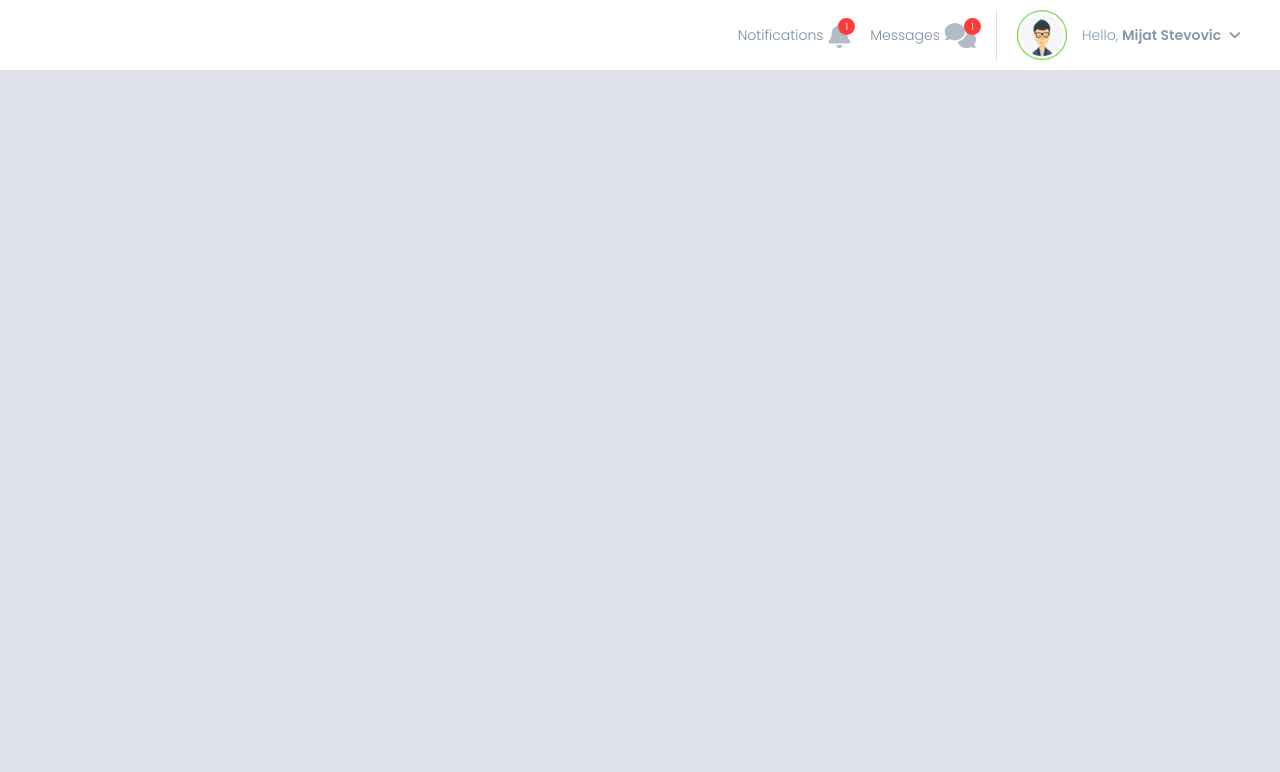
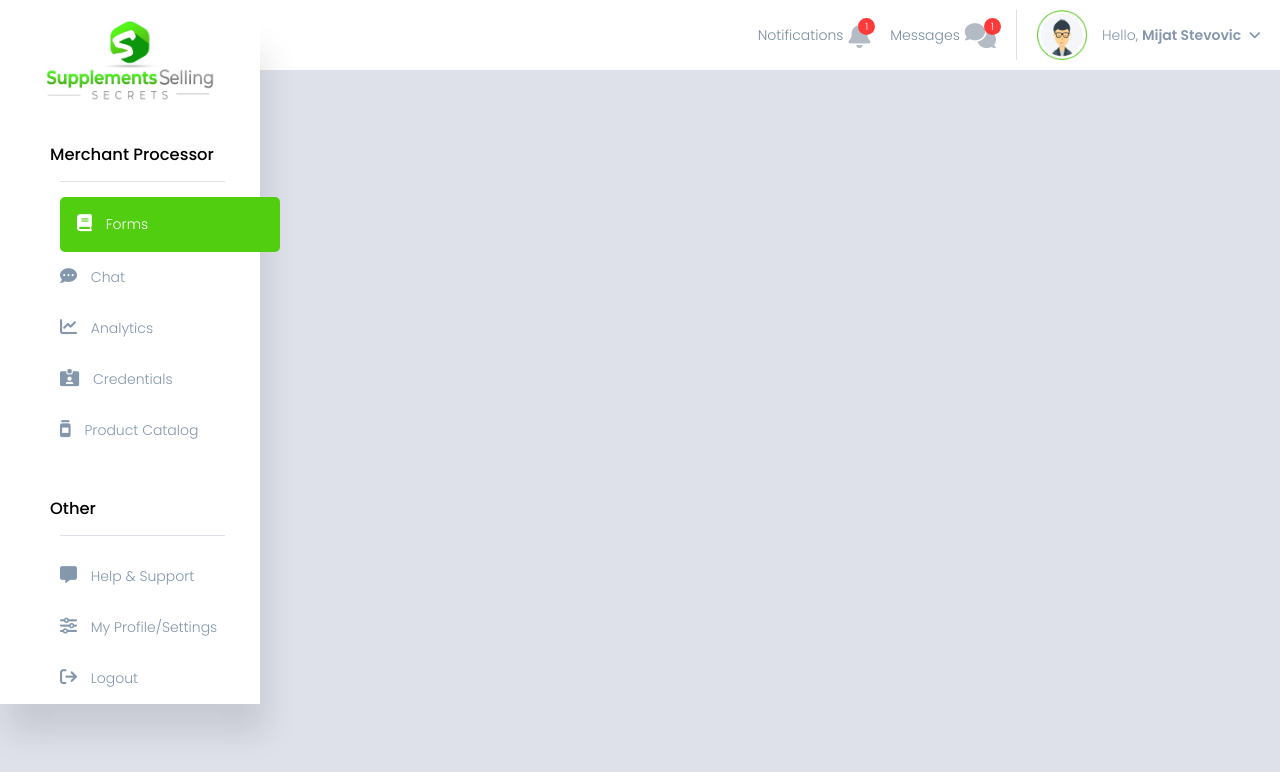
Before and after one commit to WebDevTalha/suplementSelling, a plain HTML site: page index.html in a window 1280 px wide. Drawn offline with Linux system fonts and the light colour scheme.

Commit message:
Sidebar done

```diff
--- a/assets/css/style.css
+++ b/assets/css/style.css
@@ -28,6 +28,7 @@
     --text-primary: #8597ad;
     --text-font: 'Poppins', sans-serif;
     --normal-font: 300;
+    --text-secondary: #51ce10;
 }
 
 
@@ -37,7 +38,7 @@
 
 1. Default css
 2. Header Area
-3. Section
+3. Sidebar Menu
 4. Helper Class
 5. Header
 6. Slider
@@ -83,6 +84,15 @@ img {
     max-width: 100%;
     object-fit: cover;
 }
+.container {
+    max-width: 1240px;
+    width: 100%;
+    margin: auto;
+}
+a {
+    text-decoration: none;
+    display: inline-block;
+}
 
 
 /*----------------------------------------------
@@ -99,7 +109,6 @@ img {
     display: flex;
     justify-content: flex-end;
     align-items: center;
-    margin-right: 2rem;
 }
 .header-inbox {
     display: flex;
@@ -115,7 +124,6 @@ img {
     align-items: center;
     gap: 1.5rem;
     padding-left: 2rem;
-    padding-right: 2rem;
     border-left: 1px solid #8597ad4a;
 }
 
@@ -161,3 +169,63 @@ img {
 .header-profile p span i {
     margin-left: .5rem;
 }
+
+
+/*----------------------------------------------
+3. Sidebar Menu
+----------------------------------------------*/
+
+.sidebar {
+    background-color: #fff;
+    width: 26rem;
+    box-shadow: 7px 3rem 3rem rgb(0 0 0 / 10%);
+}
+.logo a {
+    display: block;
+}
+.logo img {
+    width: 17rem;
+    margin: auto;
+    margin-top: -5rem;
+}
+.sidebar-row h3 {
+    margin: 4rem 0 2rem 5rem;
+    display: inline-block;
+    font-weight: 500;
+    position: relative;
+    color: #000;
+}
+
+.sidebar-row h3:before {
+    content: '';
+    position: absolute;
+    left: 1rem;
+    bottom: -1.5rem;
+    width: 165px;
+    height: 1px;
+    background-color: var(--body-bg);
+}
+.sidebar-row ul {
+    margin-top: 1rem;
+    margin-left: 6rem;
+    list-style: none;
+}
+
+.sidebar-row ul li a {
+    color: var(--text-primary);
+    padding: 1.5rem 0;
+    display: inline-block;
+}
+
+.sidebar-row ul li a i {
+    font-size: 1.7rem;
+    margin-right: 1rem;
+}
+
+.sidebar-row ul li.active a {
+    background-color: var(--text-secondary);
+    color: #fff;
+    width: 220px;
+    padding: 1.7rem;
+    border-radius: .5rem;
+}
--- a/index.html
+++ b/index.html
@@ -47,6 +47,36 @@
     </header>
     <!-- End Header Area -->
 
+    <!-- Start Sidebar Menu Area -->
+    <section class="sidebar">
+        <!-- logo -->
+        <div class="logo">
+            <a href="index.html"><img src="assets/images/logo.png" alt="Logo"></a>
+        </div>
+        <!-- Sidebar -->
+        <div class="sidebar-wrapper">
+            <div class="container">
+                <div class="sidebar-row">
+                    <h3>Merchant Processor</h3>
+                    <ul>
+                        <li class="active"><a href="index.html"><i class="fa-solid fa-book"></i> Forms</a></li>
+                        <li><a href="#"><i class="fa-solid fa-comment-dots"></i> Chat</a></li>
+                        <li><a href="#"><i class="fa-solid fa-chart-line"></i> Analytics</a></li>
+                        <li><a href="#"><i class="fa-solid fa-id-card-clip"></i> Credentials</a></li>
+                        <li><a href="#"><i class="fa-solid fa-jar"></i> Product Catalog</a></li>
+                    </ul>
+                    <h3>Other</h3>
+                    <ul>
+                        <li><a href="#"><i class="fa-solid fa-message"></i> Help & Support</a></li>
+                        <li><a href="#"><i class="fa-solid fa-sliders"></i> My Profile/Settings</a></li>
+                        <li><a href="#"><i class="fa-solid fa-arrow-right-from-bracket"></i> Logout</a></li>
+                    </ul>
+                </div>
+            </div>
+        </div>
+    </section>
+    <!-- End Sidebar Menu Area -->
+
     <!-- Jquery -->
     <script src="assets/js/jquery-3.6.0.min.js"></script>
     <!-- Main Js -->
```
